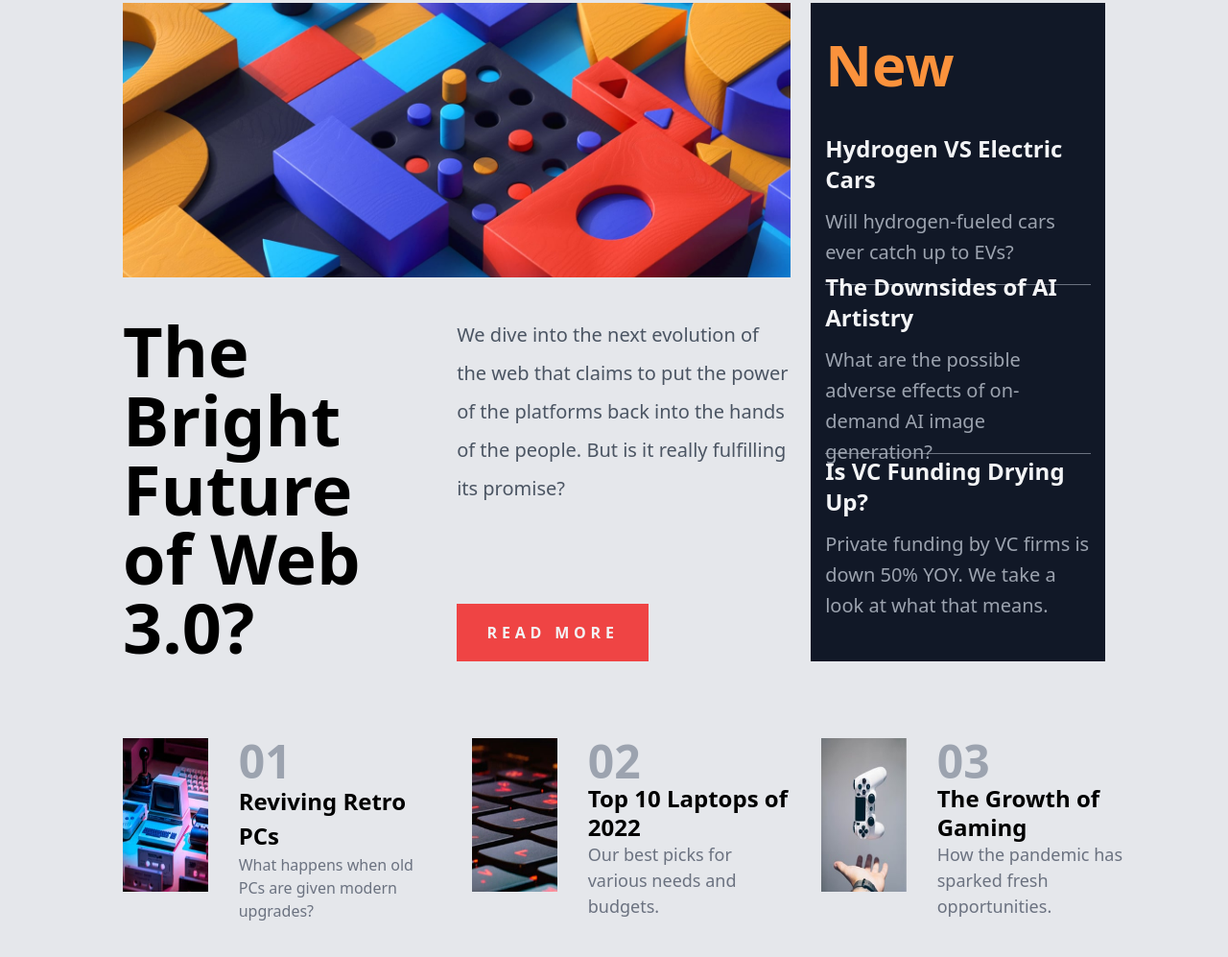
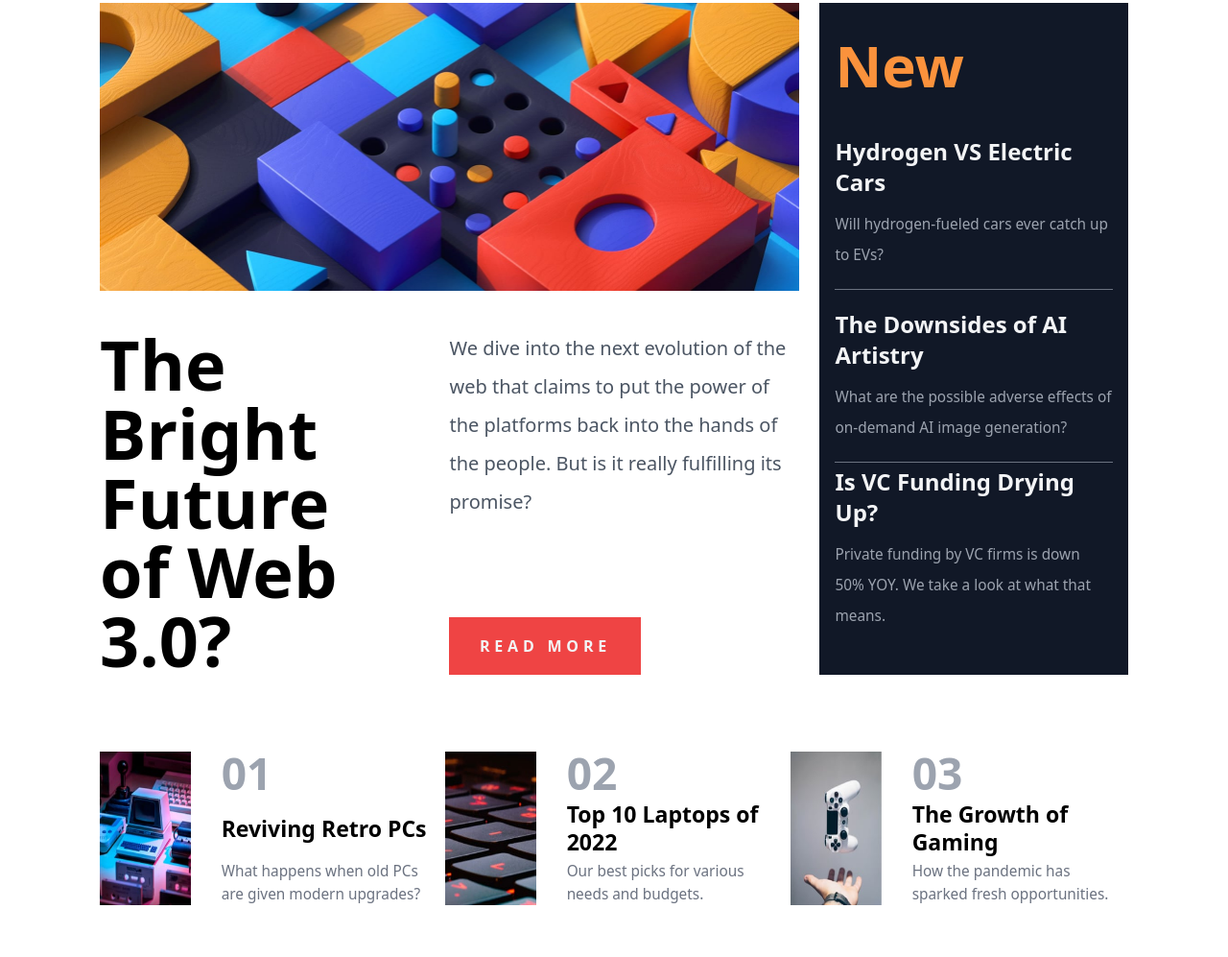
Before and after one commit to Ali-Ghasemi-Tech/news-homepage, a website: page index.html in a window 1280 px wide. Shown: the part 165-1162 px from the top of the page at 96% size. Drawn offline with Linux system fonts and the light colour scheme.

Commit message:
make responsive font for overflowing texts

```diff
--- a/index.html
+++ b/index.html
@@ -8,9 +8,9 @@
     <link rel="stylesheet" href="./dist/output.css">
     <link rel="stylesheet" href="./src/input.css">
 </head>
-<body class="flex flex-col items-center  pt-20 w-screen bg-gray-200 pb-10 overflow-x-hidden">
+<body class="flex flex-col items-center  pt-20 w-screen bg-white pb-10 overflow-x-hidden">
     <!-- header -->
-    <section class="flex flex-row justify-between items-center h-12 w-[80%] mobile:w-[90%]">
+    <section class="flex flex-row justify-between items-center h-12 w-[90%] mobile:w-[90%] px-10">
         <!-- page logo box -->
         <div class="w-[64px] h-[40px]">
             <img  src="assets/images/logo.svg" alt="">
@@ -45,7 +45,7 @@
     </section>
 
     <!-- main section -->
-    <section class="flex flex-row justify-between w-[80%] mt-10 h-auto mobile:flex-col mobile:justify-normal mobile:items-center mobile:h-auto mobile:w-[90%]">
+    <section class="flex flex-row justify-between w-[90%] mt-10 h-auto mobile:flex-col mobile:justify-normal mobile:items-center mobile:h-auto mobile:w-[90%] px-10">
         <!-- main left box -->
         <div class="flex flex-col gap-10 w-[68%] mobile:w-auto">
             <!-- image box -->
@@ -57,7 +57,7 @@
             <div class="flex flex-row justify-between gap-5 mobile:flex-col mobile:justify-normal">
                 <!-- title box -->
                 <div class="w-[45%] text-7xl font-bold mobile:w-auto mobile:text-6xl">
-                    <span>The Bright Future of Web 3.0?</span>
+                    <span >The Bright Future of Web 3.0?</span>
                 </div>
                 <!-- content + button box -->
                 <div class="w-[50%] flex flex-col justify-between mobile:w-auto mobile:gap-5">
@@ -82,17 +82,17 @@
                     <!-- first new text -->
                     <div class="flex flex-col gap-3 justify-center border-b-gray-500 border-solid border-b h-[33%] group hover:cursor-pointer">
                         <span class="font-bold text-2xl text-gray-100 text-start group-hover:text-orange-400 group-hover:cursor-pointer transition-all duration-100">Hydrogen VS Electric Cars</span>
-                        <span class="text-xl text-gray-400 leading-8">Will hydrogen-fueled cars ever catch up to EVs?</span>
+                        <span id="text" class="text-xl text-gray-400 leading-8">Will hydrogen-fueled cars ever catch up to EVs?</span>
                     </div>
                     <!-- second new text -->
                     <div class="flex flex-col gap-3 justify-center border-b-gray-500 border-solid border-b h-[33%] group hover:cursor-pointer">
                         <span class="font-bold text-2xl text-gray-100 text-start group-hover:text-orange-400 group-hover:cursor-pointer transition-all duration-100">The Downsides of AI Artistry</span>
-                        <span class="text-xl text-gray-400 leading-8">What are the possible adverse effects of on-demand AI image generation?</span>
+                        <span id="text" class="text-xl text-gray-400 leading-8">What are the possible adverse effects of on-demand AI image generation?</span>
                     </div>
                     <!-- third new text -->
                     <div class="flex flex-col gap-3 justify-center h-[33%] group hover:cursor-pointer">
                         <span class="font-bold text-2xl text-gray-100 text-start group-hover:text-orange-400 transition-all duration-100">Is VC Funding Drying Up?</span>
-                        <span class="text-xl text-gray-400 leading-8">Private funding by VC firms is down 50% YOY. We take a look at what that means.</span>
+                        <span id="text" class="text-xl text-gray-400 leading-8">Private funding by VC firms is down 50% YOY. We take a look at what that means.</span>
                     </div>
                 </div>
             </div>
@@ -100,9 +100,9 @@
     </section>
 
     <!-- text cards section -->
-    <section class="flex justify-between gap-8 w-[80%] h-[160px] my-20 mobile:flex-col  mobile:justify-evenly mobile:h-auto mobile:w-[90%]">
+    <section class="flex justify-between gap-2 w-[90%] h-[160px] my-20 mobile:flex-col  mobile:justify-evenly mobile:h-auto mobile:w-[90%] px-10 ">
         <!-- first card -->
-        <div class="w-[460px] h-[160px] flex justify-between mobile:w-auto mobile:mb-5 mobile:h-auto">
+        <div class="  flex  mobile:w-auto mobile:mb-5 mobile:h-auto">
             <!-- image -->
             <div class="mr-8 mobile:mr-5">
                 <img class="h-full" src="./assets/images/image-retro-pcs.jpg" alt="">
@@ -117,7 +117,7 @@
             </div>
         </div>
         <!-- second card -->
-        <div class="w-[460px] h-[160px] flex justify-between mobile:w-auto mobile:mb-5 mobile:h-auto" >
+        <div class=" flex  mobile:w-auto mobile:mb-5 mobile:h-auto" >
             <!-- image -->
             <div class="mr-8 mobile:mr-5">
                 <img class="h-full" src="./assets/images/image-top-laptops.jpg" alt="">
@@ -132,7 +132,7 @@
             </div>
         </div>
         <!-- third card -->
-        <div class="w-[460px] h-[160px] flex justify-between mobile:w-auto mobile:h-auto">
+        <div class="flex mobile:w-auto mobile:h-auto">
             <!-- image -->
             <div class="mr-8 mobile:mr-5">
                 <img class="h-full" src="./assets/images/image-gaming-growth.jpg" alt="">
--- a/src/input.css
+++ b/src/input.css
@@ -36,3 +36,19 @@
         font-size: var(--font3-sizeVH);
     }
 }
+
+@media screen and (min-width: 600px) and (max-width: 1440px) {
+
+    #number {
+        font-size: calc(var(--ratio)* 6vw);
+        font-weight: bold;
+    }
+
+    #text {
+        font-size: calc(var(--ratio)* 2vw);
+    }
+
+    #title{
+        font-size: calc(var(--ratio)* 3vw);
+    }
+}
```
Also changed, not shown: dist/output.css.
